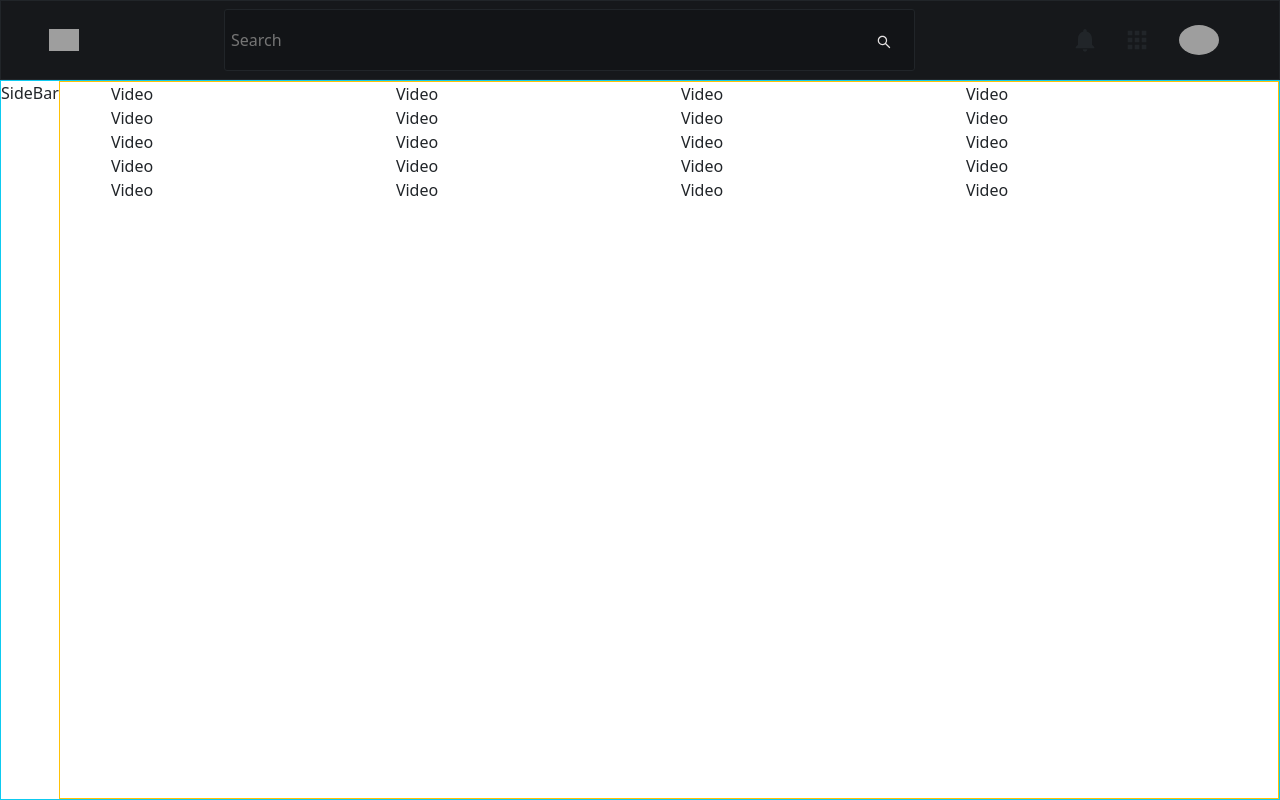
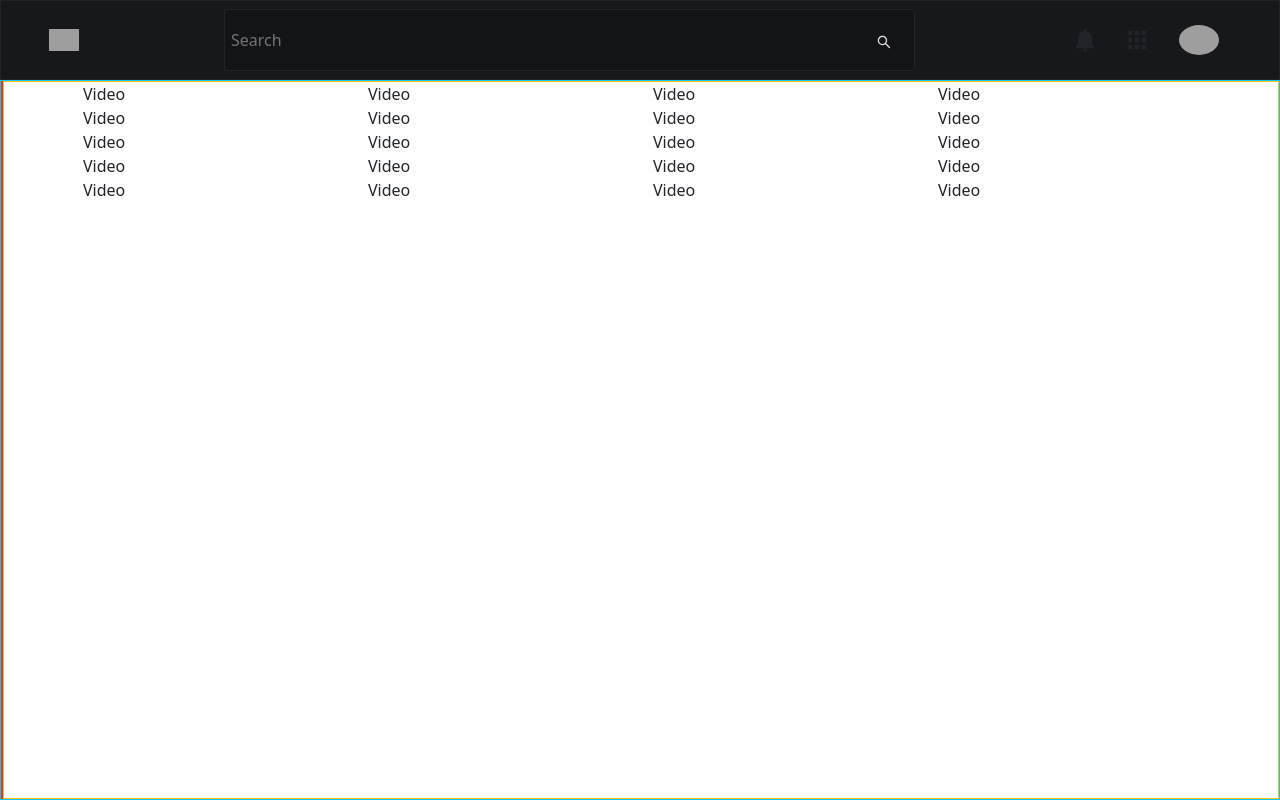
Before and after one commit to Shrrvuuraj/Youtube, a React (Vite) app: page / in a window 1280 px wide. Built offline with nearby package versions, Linux system fonts and the light colour scheme; grey boxes are pictures that could not be loaded.

Commit message:
starting on sidebar

```diff
--- a/src/components/Sidebar.jsx
+++ b/src/components/Sidebar.jsx
@@ -1,10 +1,11 @@
 import React from 'react'
+import "./stylesheet/apptwo.css"
 
 const Sidebar = () => {
   return (
-    <div>
-      SideBar
-    </div>
+    <nav className='border border-danger sidebar'>
+
+    </nav>
   )
 }
 
--- a/src/components/stylesheet/App.css
+++ b/src/components/stylesheet/App.css
@@ -82,7 +82,7 @@
 }
 
 .header__icons img {
-    border-radius: 50%;
+    border-radius: 75%;
     width: 40px;
     object-fit: contain;
     margin-left: 5px;
--- /dev/null
+++ b/src/components/stylesheet/apptwo.css
@@ -0,0 +1,7 @@
+:root {
+    --black-primary: #16181b;
+    --black-secondary: #121417;
+    --text-color: #e5e2e2;
+    --breakpoint-medium: 1224px;
+    --breakpoint-small: 520px;
+}
```
